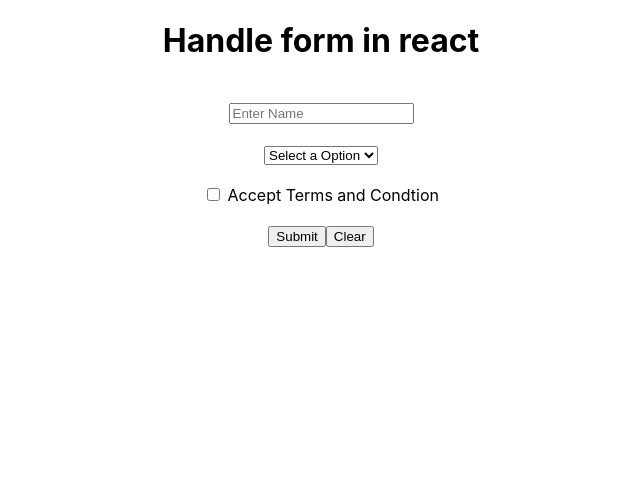
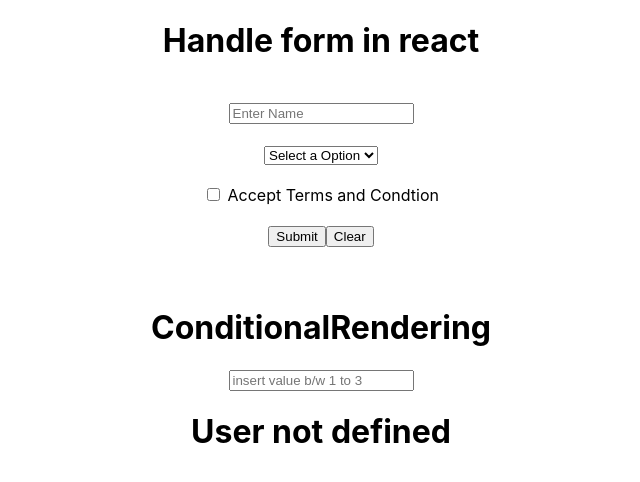
Before and after one commit to surendra960/Basic_form, a React (Create React App) app: page / in a window 1280 px wide. Shown: the top 482 px of the page, without its empty margins (319-959 px from the left). Built offline with nearby package versions, Linux system fonts and the light colour scheme.

Commit message:
Conditional rendring

```diff
--- a/src/App.js
+++ b/src/App.js
@@ -1,10 +1,12 @@
 import './App.css';
 import Form from './Form';
+import ConditionalRendering from './ConditionalRendering';
 
 function App() {
   return (
     <div className="App">
      <Form></Form>
+     <ConditionalRendering/>
     </div>
   );
 }
--- /dev/null
+++ b/src/ConditionalRendering.js
@@ -0,0 +1,32 @@
+import React, { useState } from 'react'
+
+export default function ConditionalRendering() {
+    const [loggedIn,setLoggedIn] = useState()
+
+    function callChange(e){
+
+        setLoggedIn(e.target.value);
+        return(e.target.value)
+
+    }
+
+  return (
+    <div>
+        <h1>ConditionalRendering</h1>
+        <input type="text" onChange={callChange} placeholder='insert value b/w 1 to 3' />
+        {
+            loggedIn==1 ? <h1>Welcome User1</h1> : loggedIn==2 ? <h1>Welcome User2 </h1> : loggedIn==3 ? <h1>Welcome User3</h1> :
+            <h1>User not defined </h1>
+        }
+        {/* if({loggedIn }==1){
+            <h1>Welcome User1</h1>
+        }
+        else if({loggedIn}==2){
+            <h1>Welcome User2</h1>
+        }
+        else{
+            <h1>Welcome User3</h1>
+        } */}
+    </div>
+  )
+}
--- a/src/Form.js
+++ b/src/Form.js
@@ -35,6 +35,7 @@ function clearValue()
             <button type ="submit">Submit</button>
             <button onClick={clearValue}>Clear</button>
         </form>
+        <br/><br/>
 
     </div>
   )
```
